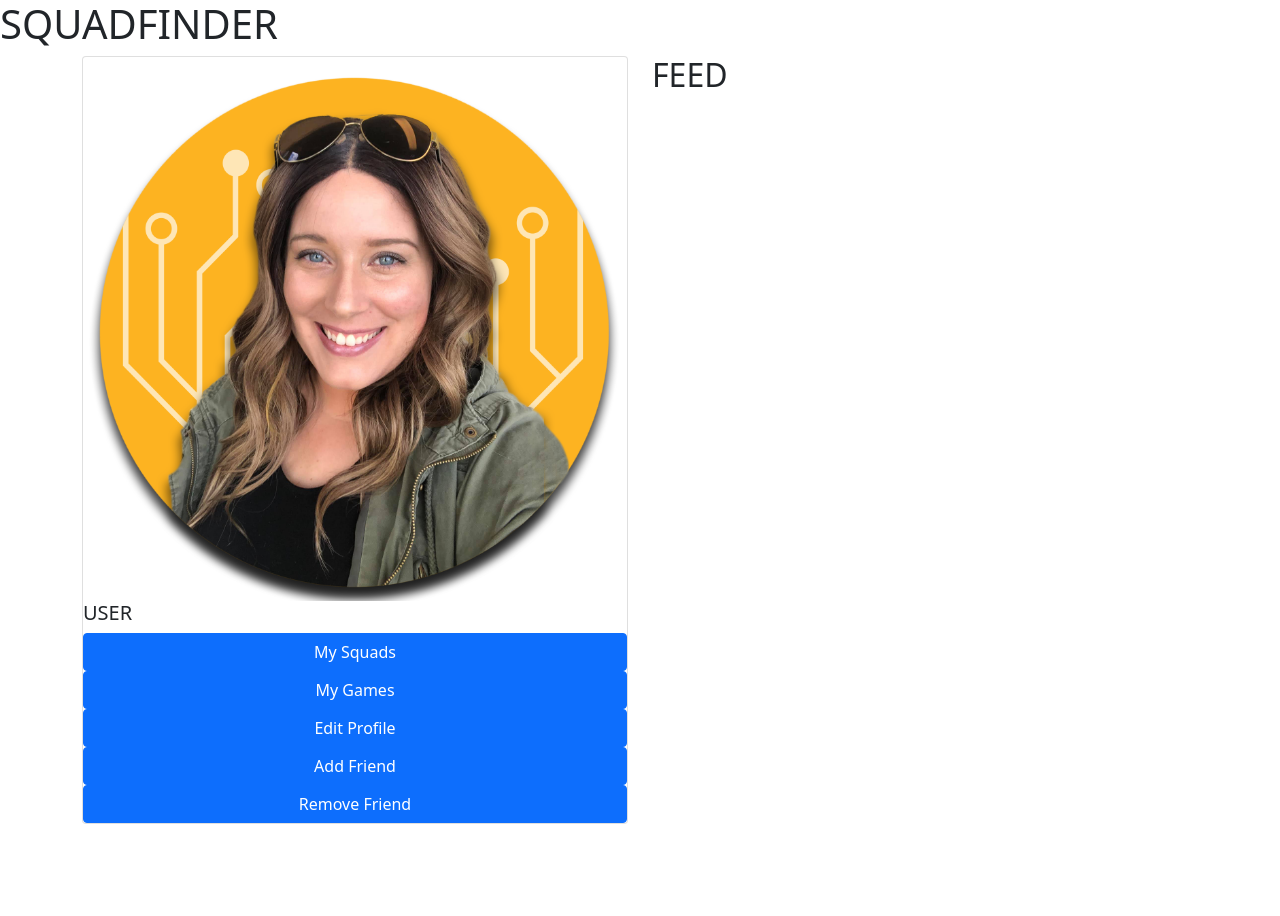
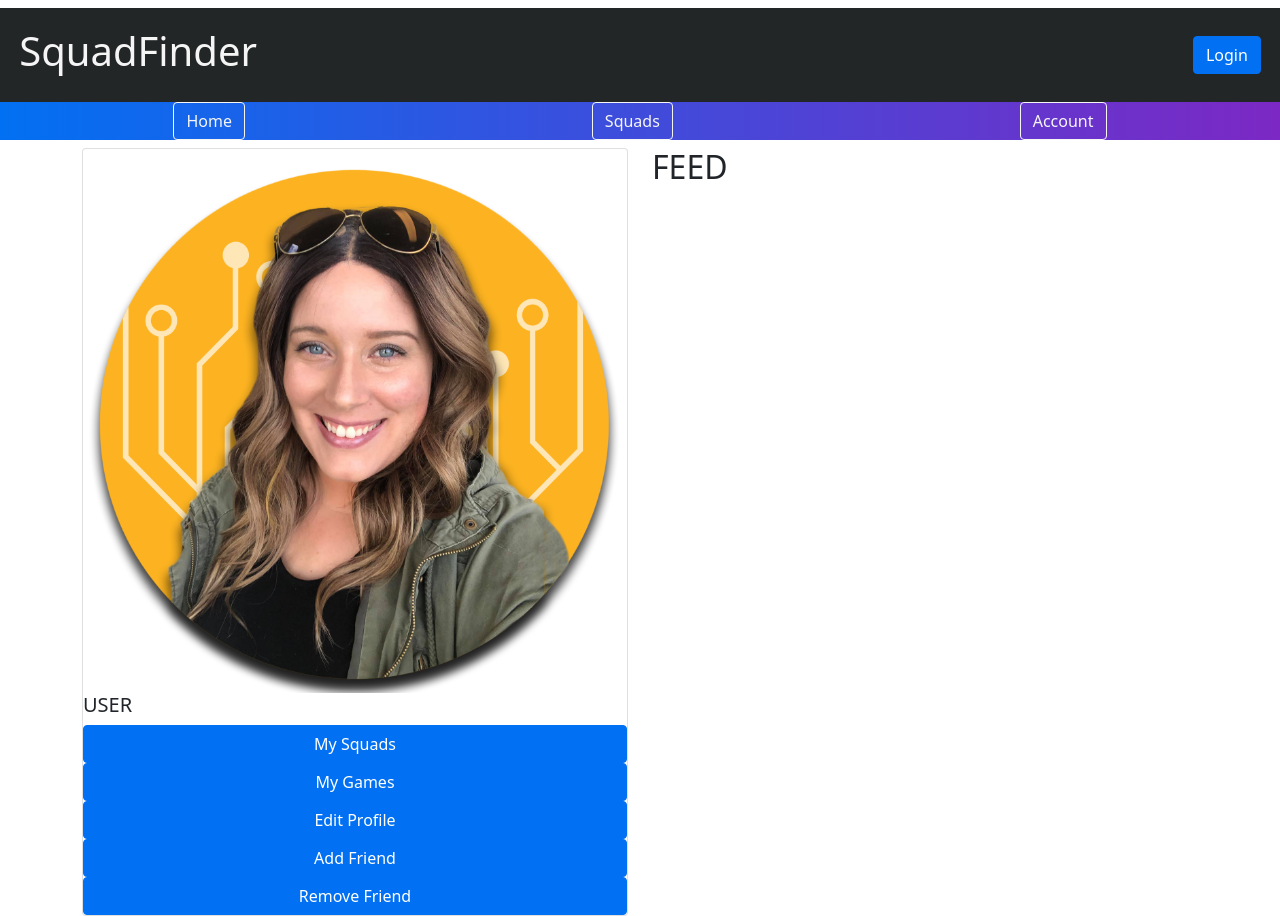
Before and after one commit to Javascript-Code-Fellowship/Squad-Finder-Frontend, a React (Create React App) app: page / in a window 1280 px wide. Before the commit the page ends 824 px from the top, so only its background shows below. Built offline with nearby package versions, Linux system fonts and the light colour scheme.

Commit message:
add header, add custom bootstrap classes

```diff
--- a/src/App.js
+++ b/src/App.js
@@ -1,10 +1,6 @@
-import {
-  BrowserRouter as Router,
-  Switch,
-  Route,
-} from "react-router-dom";
+import { BrowserRouter as Router, Switch, Route } from 'react-router-dom';
 
-import './styles/app.scss'
+import './styles/app.scss';
 
 import Header from './components/Header';
 import Home from './containers/Home';
@@ -13,12 +9,11 @@ import Profile from './containers/Profile';
 import Squad from './containers/Squad';
 import Footer from './components/Footer';
 
-
 function App() {
   return (
     <>
+      <Router>
         <Header />
-    <Router>
         <Switch>
           <Route path="/profile" exact>
             <Profile />
@@ -27,14 +22,14 @@ function App() {
             <Search />
           </Route>
           <Route path="/squad/:name" exact>
-          <Squad/>
+            <Squad />
           </Route>
           <Route path="/">
             <Home />
           </Route>
         </Switch>
+        <Footer />
       </Router>
-    <Footer />
     </>
   );
 }
--- a/src/components/Header.js
+++ b/src/components/Header.js
@@ -1,11 +1,27 @@
-import React from 'react'
+import React from 'react';
+import { Navbar, Nav, Button } from 'react-bootstrap';
 
 function Header() {
   return (
-    <div>
-      <h1> SQUADFINDER </h1>
-    </div>
-  )
+    <>
+      <Navbar expand="md">
+        <div className="header-main">
+          <div className="header-top">
+            <h1>SquadFinder</h1>
+            <Button variant="primary">Login</Button>
+          </div>
+          <div className="header-bottom-1">
+            <Navbar.Toggle aria-controls="responsive-navbar-nav" />
+            <Navbar.Collapse className="header-bottom">
+              <Button variant="outline-white">Home</Button>
+              <Button variant="outline-white">Squads</Button>
+              <Button variant="outline-white">Account</Button>
+            </Navbar.Collapse>
+          </div>
+        </div>
+      </Navbar>
+    </>
+  );
 }
 
-export default Header
+export default Header;
--- a/src/components/User.js
+++ b/src/components/User.js
@@ -1,7 +1,7 @@
 import React from 'react';
 import { Button, Card } from 'react-bootstrap';
 
-import ProfilePhoto from '../assets/Jess.png'
+import ProfilePhoto from '../assets/Jess.png';
 
 function User() {
   return (
@@ -14,7 +14,7 @@ function User() {
       <Button>Add Friend</Button>
       <Button>Remove Friend</Button>
     </Card>
-  )
+  );
 }
 
-export default User
+export default User;
--- a/src/styles/app.scss
+++ b/src/styles/app.scss
@@ -1 +1,13 @@
-@import "~bootstrap/scss/bootstrap";
+@import './header.scss';
+
+$theme-colors: (
+  'primary': #0270f2,
+  'secondary': #ff0086,
+  'purple': #7c28c4,
+  'green': #38b273,
+  'dark-bg': #121416,
+  'light-bg': #232627,
+  'white': #f5f5f5,
+);
+
+@import '~bootstrap/scss/bootstrap';
--- /dev/null
+++ b/src/styles/header.scss
@@ -0,0 +1,36 @@
+@import './vars.scss';
+
+.header-main {
+  width: 100vw;
+  display: flex;
+  flex-direction: column;
+  color: #f5f5f5;
+}
+
+.header-top {
+  background-color: $lightGrey;
+  display: flex;
+  justify-content: space-between;
+  padding: 1.5%;
+  align-items: center;
+}
+
+.header-bottom {
+  display: flex;
+  justify-content: space-around;
+  background: linear-gradient(to left, $purple, $blue);
+}
+
+@media (max-width: 768px) {
+  .header-bottom {
+    display: flex;
+    flex-direction: column;
+    align-items: flex-start !important;
+    background: none;
+
+    .btn {
+      margin: 1.5%;
+      background-color: $blue;
+    }
+  }
+}
--- a/src/styles/vars.scss
+++ b/src/styles/vars.scss
@@ -1,5 +1,5 @@
-$darkGrey: #232627;
-$lightGrey: #121416;
+$darkGrey: #121416;
+$lightGrey: #232627;
 $pink: #ff0086;
 $blue: #0270f2;
 $green: #38b273;
```
Also changed, not shown: 1 other file (tests, documents, lock files or other folders). Lines whose indentation alone changed are shown as unchanged.
